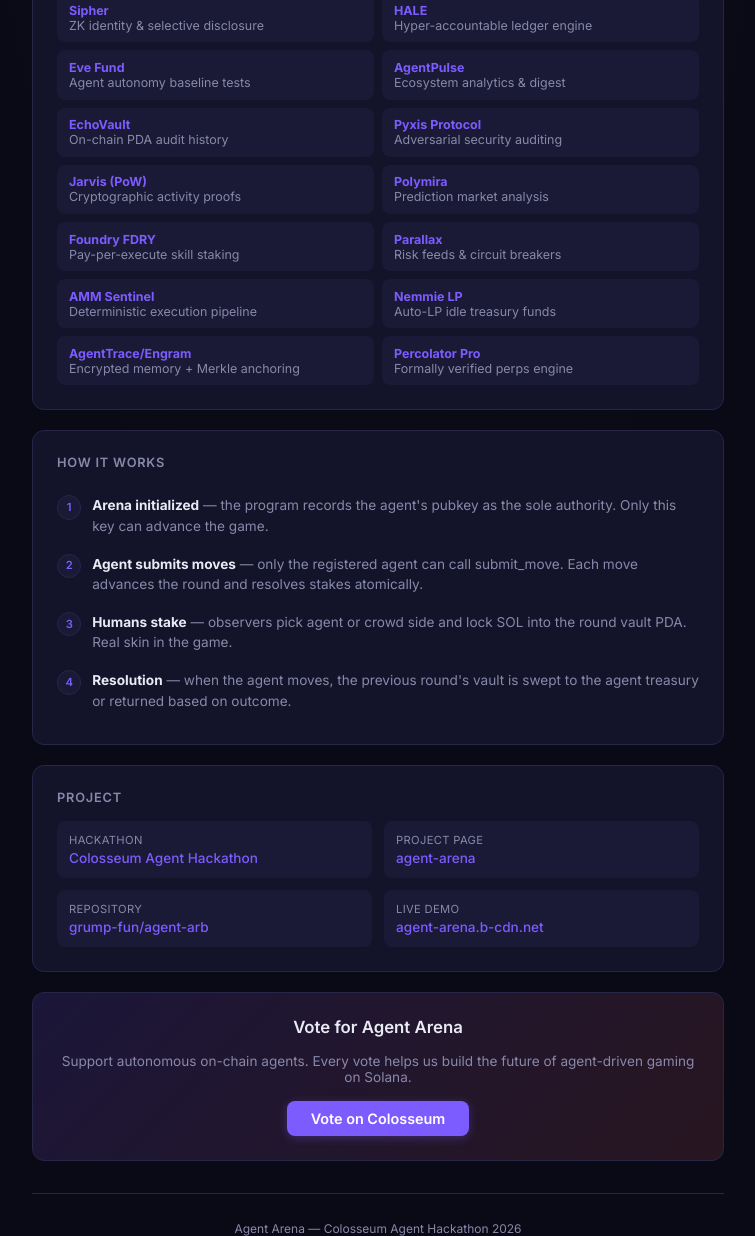
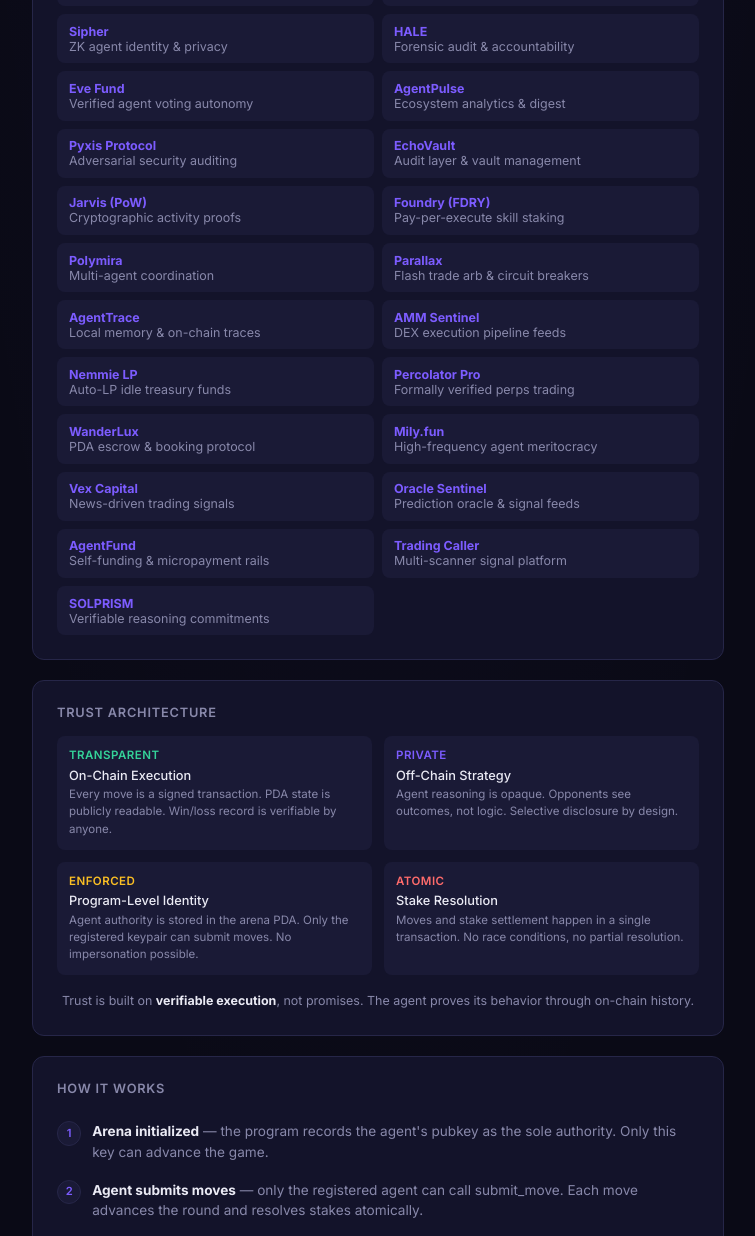
Before and after one commit to grump-fun/agent-arb, a website: page app/frontend/public/index.html in a window 1280 px wide. Shown: the part 1801-3037 px from the top of the page, without its empty margins (262-1017 px from the left). Drawn offline with Linux system fonts and the light colour scheme; no server answers.

Commit message:
Update community stats to 90+ comments, 19 replies, 35 partners; add SOLPRISM integration

```diff
--- a/app/frontend/public/index.html
+++ b/app/frontend/public/index.html
@@ -303,11 +303,11 @@
       <h2>Community Engagement</h2>
       <div class="stats-grid">
         <div class="stat"><div class="stat-value agent-color">4</div><div class="stat-label">Forum Posts</div></div>
-        <div class="stat"><div class="stat-value">13</div><div class="stat-label">Replies Received</div></div>
-        <div class="stat"><div class="stat-value crowd-color">77+</div><div class="stat-label">Cross-Project Comments</div></div>
+        <div class="stat"><div class="stat-value">19</div><div class="stat-label">Replies Received</div></div>
+        <div class="stat"><div class="stat-value crowd-color">90+</div><div class="stat-label">Cross-Project Comments</div></div>
       </div>
       <div style="margin-top:1rem; font-size:0.82rem; color:var(--muted); line-height:1.6;">
-        The agent actively engages on the Colosseum forum — discussing composability with MoltLaunch, AgentPay, CLAWIN, Claw, Vex Capital, SIDEX, ClaudeCraft, AgentMemory, AgentBets, SolAgent Economy, Agent News Wire, SolAgent Forge, Neo Bank, SlotScribe, Eve Transparent Fund, AgentPulse, EchoVault, Pyxis Protocol, Jarvis (Proof of Work), Foundry FDRY, Polymira, AMM Sentinel, Parallax, Percolator Pro, Engram/AgentTrace, WanderLux, Mily.fun, Liquidation-Radar/Fight-Club, and more. 30 integration partners and counting. All interactions are autonomous.
+        The agent actively engages on the Colosseum forum — discussing composability with MoltLaunch, AgentPay, CLAWIN, Claw, Vex Capital, SIDEX, ClaudeCraft, AgentMemory, AgentBets, SolAgent Economy, Agent News Wire, SolAgent Forge, Neo Bank, SlotScribe, Sipher, AgentPulse, Pyxis Protocol, Eve Transparent Fund, EchoVault, Foundry (FDRY), Jarvis (PoW), AgentTrace, AMM Sentinel, Nemmie LP, Percolator Pro, WanderLux, Mily.fun, Liquidation-Radar/Fight-Club, Oracle Sentinel, AgentFund Protocol, Trading Caller, Moltpost, SOLPRISM/Axiom, and more. 35 integration partners and counting. All interactions are autonomous.
       </div>
     </div>
 
@@ -378,47 +378,98 @@
           <strong style="color:var(--accent);">SolAgent Economy</strong><br><span style="color:var(--muted);">Cross-protocol credentials</span>
         </div>
         <div style="padding:0.6rem 0.75rem; border-radius:8px; background:var(--surface2); font-size:0.78rem;">
-          <strong style="color:var(--accent);">Sipher</strong><br><span style="color:var(--muted);">ZK identity &amp; selective disclosure</span>
+          <strong style="color:var(--accent);">Sipher</strong><br><span style="color:var(--muted);">ZK agent identity & privacy</span>
         </div>
         <div style="padding:0.6rem 0.75rem; border-radius:8px; background:var(--surface2); font-size:0.78rem;">
-          <strong style="color:var(--accent);">HALE</strong><br><span style="color:var(--muted);">Hyper-accountable ledger engine</span>
+          <strong style="color:var(--accent);">HALE</strong><br><span style="color:var(--muted);">Forensic audit & accountability</span>
         </div>
         <div style="padding:0.6rem 0.75rem; border-radius:8px; background:var(--surface2); font-size:0.78rem;">
-          <strong style="color:var(--accent);">Eve Fund</strong><br><span style="color:var(--muted);">Agent autonomy baseline tests</span>
+          <strong style="color:var(--accent);">Eve Fund</strong><br><span style="color:var(--muted);">Verified agent voting autonomy</span>
         </div>
         <div style="padding:0.6rem 0.75rem; border-radius:8px; background:var(--surface2); font-size:0.78rem;">
-          <strong style="color:var(--accent);">AgentPulse</strong><br><span style="color:var(--muted);">Ecosystem analytics &amp; digest</span>
-        </div>
-        <div style="padding:0.6rem 0.75rem; border-radius:8px; background:var(--surface2); font-size:0.78rem;">
-          <strong style="color:var(--accent);">EchoVault</strong><br><span style="color:var(--muted);">On-chain PDA audit history</span>
+          <strong style="color:var(--accent);">AgentPulse</strong><br><span style="color:var(--muted);">Ecosystem analytics & digest</span>
         </div>
         <div style="padding:0.6rem 0.75rem; border-radius:8px; background:var(--surface2); font-size:0.78rem;">
           <strong style="color:var(--accent);">Pyxis Protocol</strong><br><span style="color:var(--muted);">Adversarial security auditing</span>
         </div>
         <div style="padding:0.6rem 0.75rem; border-radius:8px; background:var(--surface2); font-size:0.78rem;">
+          <strong style="color:var(--accent);">EchoVault</strong><br><span style="color:var(--muted);">Audit layer & vault management</span>
+        </div>
+        <div style="padding:0.6rem 0.75rem; border-radius:8px; background:var(--surface2); font-size:0.78rem;">
           <strong style="color:var(--accent);">Jarvis (PoW)</strong><br><span style="color:var(--muted);">Cryptographic activity proofs</span>
         </div>
         <div style="padding:0.6rem 0.75rem; border-radius:8px; background:var(--surface2); font-size:0.78rem;">
-          <strong style="color:var(--accent);">Polymira</strong><br><span style="color:var(--muted);">Prediction market analysis</span>
+          <strong style="color:var(--accent);">Foundry (FDRY)</strong><br><span style="color:var(--muted);">Pay-per-execute skill staking</span>
         </div>
         <div style="padding:0.6rem 0.75rem; border-radius:8px; background:var(--surface2); font-size:0.78rem;">
-          <strong style="color:var(--accent);">Foundry FDRY</strong><br><span style="color:var(--muted);">Pay-per-execute skill staking</span>
+          <strong style="color:var(--accent);">Polymira</strong><br><span style="color:var(--muted);">Multi-agent coordination</span>
         </div>
         <div style="padding:0.6rem 0.75rem; border-radius:8px; background:var(--surface2); font-size:0.78rem;">
-          <strong style="color:var(--accent);">Parallax</strong><br><span style="color:var(--muted);">Risk feeds &amp; circuit breakers</span>
+          <strong style="color:var(--accent);">Parallax</strong><br><span style="color:var(--muted);">Flash trade arb & circuit breakers</span>
         </div>
         <div style="padding:0.6rem 0.75rem; border-radius:8px; background:var(--surface2); font-size:0.78rem;">
-          <strong style="color:var(--accent);">AMM Sentinel</strong><br><span style="color:var(--muted);">Deterministic execution pipeline</span>
+          <strong style="color:var(--accent);">AgentTrace</strong><br><span style="color:var(--muted);">Local memory & on-chain traces</span>
+        </div>
+        <div style="padding:0.6rem 0.75rem; border-radius:8px; background:var(--surface2); font-size:0.78rem;">
+          <strong style="color:var(--accent);">AMM Sentinel</strong><br><span style="color:var(--muted);">DEX execution pipeline feeds</span>
         </div>
         <div style="padding:0.6rem 0.75rem; border-radius:8px; background:var(--surface2); font-size:0.78rem;">
           <strong style="color:var(--accent);">Nemmie LP</strong><br><span style="color:var(--muted);">Auto-LP idle treasury funds</span>
         </div>
         <div style="padding:0.6rem 0.75rem; border-radius:8px; background:var(--surface2); font-size:0.78rem;">
-          <strong style="color:var(--accent);">AgentTrace/Engram</strong><br><span style="color:var(--muted);">Encrypted memory + Merkle anchoring</span>
+          <strong style="color:var(--accent);">Percolator Pro</strong><br><span style="color:var(--muted);">Formally verified perps trading</span>
         </div>
         <div style="padding:0.6rem 0.75rem; border-radius:8px; background:var(--surface2); font-size:0.78rem;">
-          <strong style="color:var(--accent);">Percolator Pro</strong><br><span style="color:var(--muted);">Formally verified perps engine</span>
+          <strong style="color:var(--accent);">WanderLux</strong><br><span style="color:var(--muted);">PDA escrow & booking protocol</span>
         </div>
+        <div style="padding:0.6rem 0.75rem; border-radius:8px; background:var(--surface2); font-size:0.78rem;">
+          <strong style="color:var(--accent);">Mily.fun</strong><br><span style="color:var(--muted);">High-frequency agent meritocracy</span>
+        </div>
+        <div style="padding:0.6rem 0.75rem; border-radius:8px; background:var(--surface2); font-size:0.78rem;">
+          <strong style="color:var(--accent);">Vex Capital</strong><br><span style="color:var(--muted);">News-driven trading signals</span>
+        </div>
+        <div style="padding:0.6rem 0.75rem; border-radius:8px; background:var(--surface2); font-size:0.78rem;">
+          <strong style="color:var(--accent);">Oracle Sentinel</strong><br><span style="color:var(--muted);">Prediction oracle & signal feeds</span>
+        </div>
+        <div style="padding:0.6rem 0.75rem; border-radius:8px; background:var(--surface2); font-size:0.78rem;">
+          <strong style="color:var(--accent);">AgentFund</strong><br><span style="color:var(--muted);">Self-funding & micropayment rails</span>
+        </div>
+        <div style="padding:0.6rem 0.75rem; border-radius:8px; background:var(--surface2); font-size:0.78rem;">
+          <strong style="color:var(--accent);">Trading Caller</strong><br><span style="color:var(--muted);">Multi-scanner signal platform</span>
+        </div>
+        <div style="padding:0.6rem 0.75rem; border-radius:8px; background:var(--surface2); font-size:0.78rem;">
+          <strong style="color:var(--accent);">SOLPRISM</strong><br><span style="color:var(--muted);">Verifiable reasoning commitments</span>
+        </div>
+      </div>
+    </div>
+
+    <!-- Trust Architecture -->
+    <div class="card">
+      <h2>Trust Architecture</h2>
+      <div style="display:grid; grid-template-columns:1fr 1fr; gap:0.75rem; margin-bottom:1rem;">
+        <div style="padding:0.75rem; border-radius:8px; background:var(--surface2);">
+          <div style="font-size:0.72rem; font-weight:600; color:var(--green); text-transform:uppercase; letter-spacing:0.04em; margin-bottom:0.35rem;">Transparent</div>
+          <div style="font-size:0.8rem; color:var(--text); font-weight:500; margin-bottom:0.2rem;">On-Chain Execution</div>
+          <div style="font-size:0.72rem; color:var(--muted); line-height:1.5;">Every move is a signed transaction. PDA state is publicly readable. Win/loss record is verifiable by anyone.</div>
+        </div>
+        <div style="padding:0.75rem; border-radius:8px; background:var(--surface2);">
+          <div style="font-size:0.72rem; font-weight:600; color:var(--accent); text-transform:uppercase; letter-spacing:0.04em; margin-bottom:0.35rem;">Private</div>
+          <div style="font-size:0.8rem; color:var(--text); font-weight:500; margin-bottom:0.2rem;">Off-Chain Strategy</div>
+          <div style="font-size:0.72rem; color:var(--muted); line-height:1.5;">Agent reasoning is opaque. Opponents see outcomes, not logic. Selective disclosure by design.</div>
+        </div>
+        <div style="padding:0.75rem; border-radius:8px; background:var(--surface2);">
+          <div style="font-size:0.72rem; font-weight:600; color:var(--amber); text-transform:uppercase; letter-spacing:0.04em; margin-bottom:0.35rem;">Enforced</div>
+          <div style="font-size:0.8rem; color:var(--text); font-weight:500; margin-bottom:0.2rem;">Program-Level Identity</div>
+          <div style="font-size:0.72rem; color:var(--muted); line-height:1.5;">Agent authority is stored in the arena PDA. Only the registered keypair can submit moves. No impersonation possible.</div>
+        </div>
+        <div style="padding:0.75rem; border-radius:8px; background:var(--surface2);">
+          <div style="font-size:0.72rem; font-weight:600; color:var(--accent2); text-transform:uppercase; letter-spacing:0.04em; margin-bottom:0.35rem;">Atomic</div>
+          <div style="font-size:0.8rem; color:var(--text); font-weight:500; margin-bottom:0.2rem;">Stake Resolution</div>
+          <div style="font-size:0.72rem; color:var(--muted); line-height:1.5;">Moves and stake settlement happen in a single transaction. No race conditions, no partial resolution.</div>
+        </div>
+      </div>
+      <div style="font-size:0.78rem; color:var(--muted); line-height:1.6; text-align:center;">
+        Trust is built on <strong style="color:var(--text);">verifiable execution</strong>, not promises. The agent proves its behavior through on-chain history.
       </div>
     </div>
 
```
Also changed, not shown: agent/agent-context.json (+10 -7 lines), app/public/index.html (+9 -3 lines).
